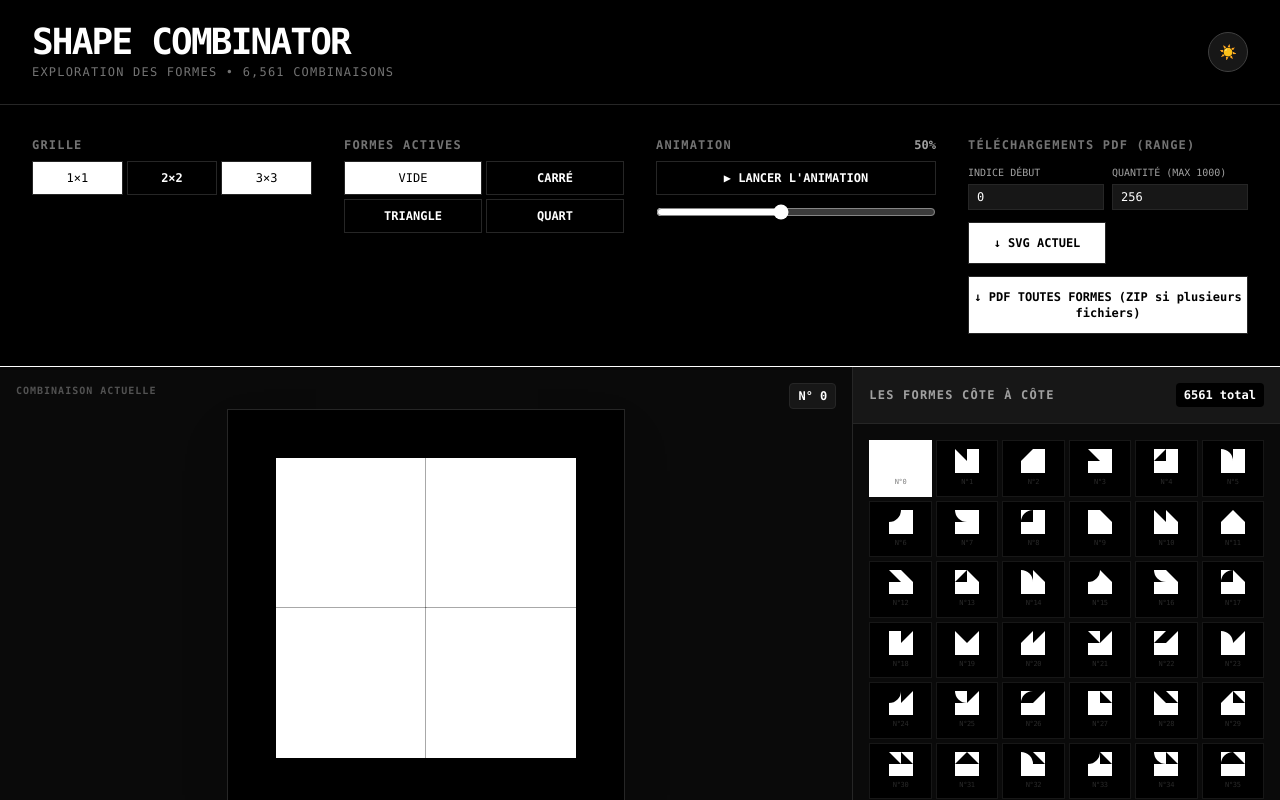
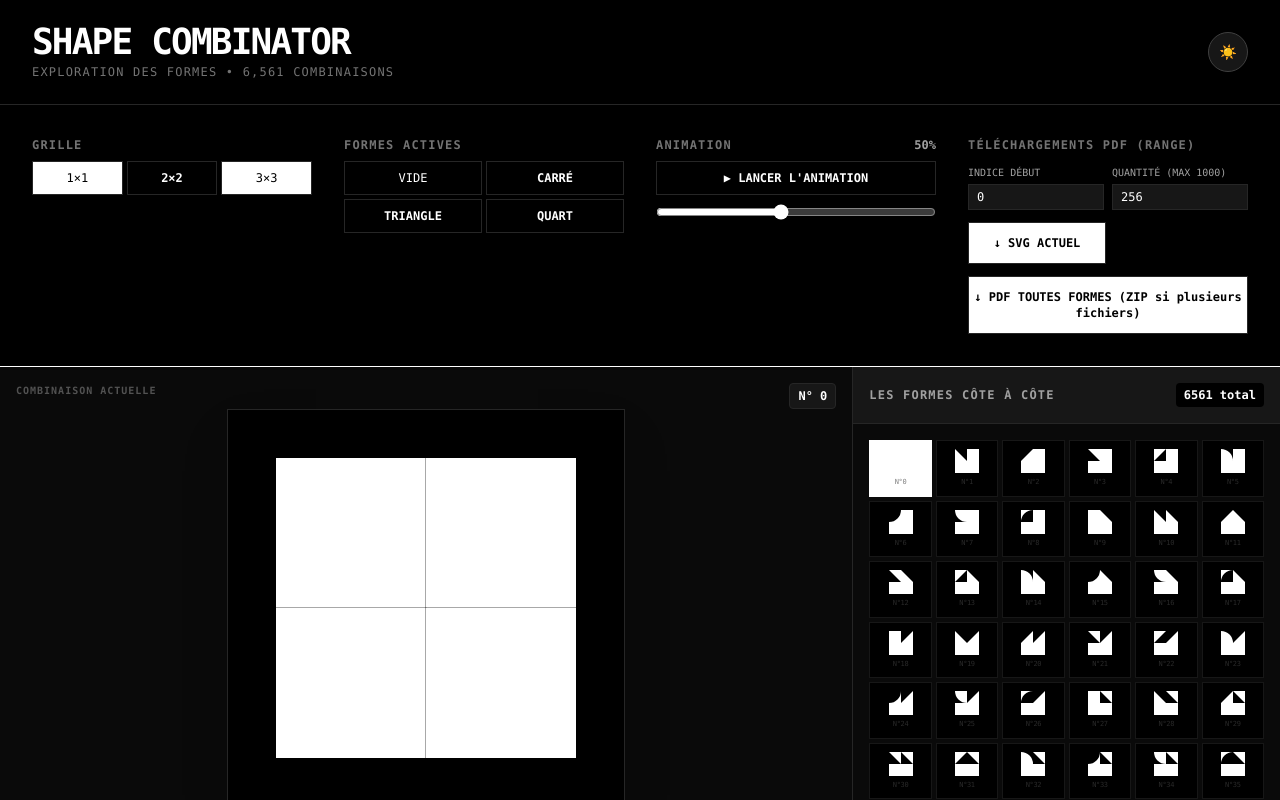
Before and after one commit to lucietabur/shapecombin, a React (Vite) app: page / in a window 1280 px wide. Shown: the top 800 px of the page. Built offline with nearby package versions, Linux system fonts and the light colour scheme.

Commit message:
Update shape toggle buttons hover to match animation button

```diff
--- a/src/App.tsx
+++ b/src/App.tsx
@@ -360,7 +360,7 @@ const App = () => {
                 className={`py-2 text-xs border border-neutral-800 transition-all uppercase ${
                   toggles[key]
                     ? 'bg-black text-white font-black'
-                    : 'bg-white text-black hover:bg-gray-200'
+                    : 'bg-black text-white hover:bg-gray-200 hover:text-black'
                 }`}
               >
                 {key === 'empty' ? 'Vide' : key === 'square' ? 'Carré' : key === 'triangle' ? 'Triangle' : 'Quart'}
```
